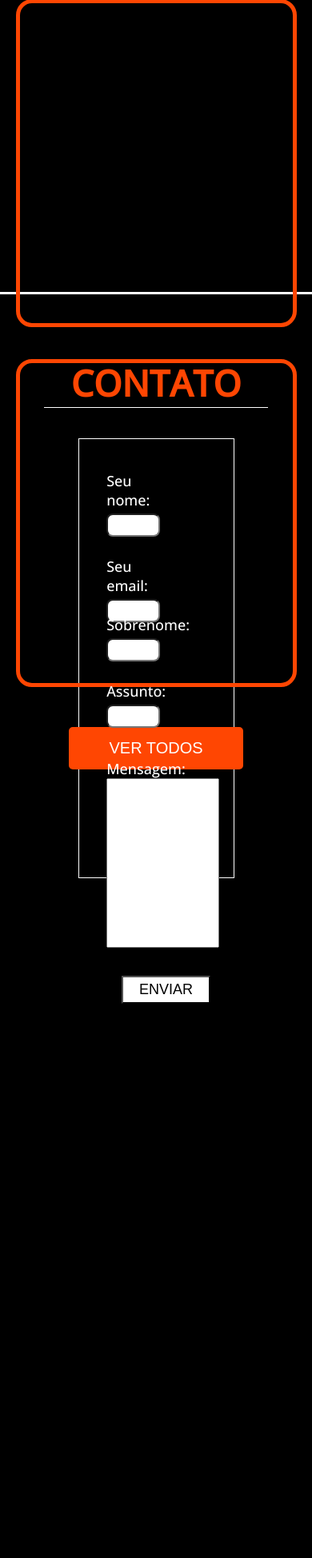
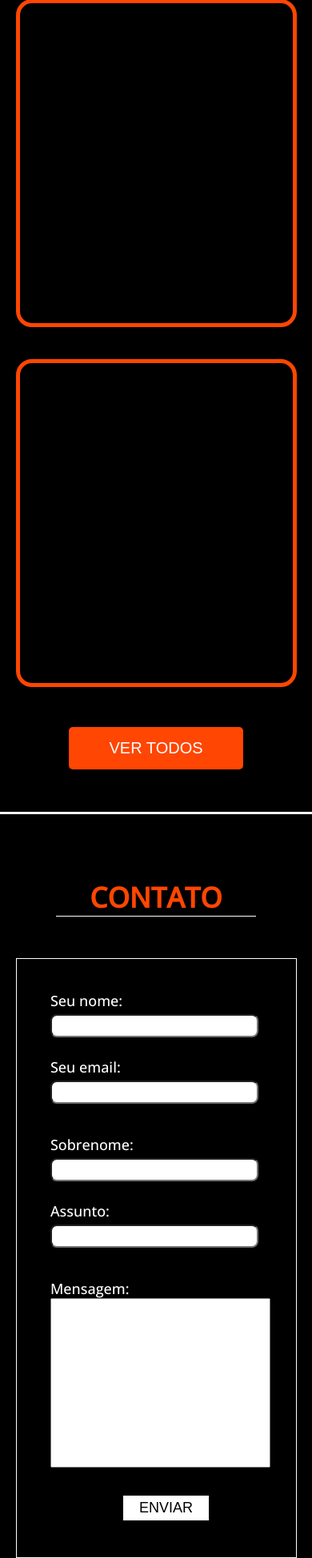
Before and after one commit to gsocria/portfolio, a PHP site: page / in a window 390 px wide. Shown: the part 3142-5090 px from the top of the page at 80% size. Before the commit the page ends 4397 px from the top, so only its background shows below. Run offline with PHP 8.4, Linux system fonts and the light colour scheme; some libraries are stand-ins or nearby versions.

Commit message:
portfolio em testes

```diff
--- a/assets/css/style.css
+++ b/assets/css/style.css
@@ -484,7 +484,7 @@ body {
 #projetos {
     width: 100%;
     padding-top: 100px;
-    height: 1450px;
+    height: 1500px;
     border-top: 1px solid white;
     border-bottom: 3px solid white;
 }
@@ -615,6 +615,7 @@ body {
     #projetos {
         width: 100%;
         padding-top: 80px;
+        height: 2100px;
     }
 
     .titulo-projetos {
@@ -834,4 +835,118 @@ body {
     color: var(--preto);
     font-size: 18px;
     cursor: pointer;
+    border: none;
 }
+
+@media (max-width: 768px) {
+
+    #contato {
+    width: 100%;
+    padding-top: 80px;
+    height: 900px;
+}
+
+
+    .titulo-contato {
+    height: 50px;
+    margin-bottom: 50px;
+    text-align: center;
+
+}
+
+.text-titulo {
+    width: 250px;
+    margin: 0 auto;
+}
+
+.text-titulo h1 {
+    font-size: 35px;
+    color: var(--laranja);
+    border-bottom: 1px solid var(--branco);
+}
+
+.formulario {
+    border: 1px solid white;
+    width: 90%;
+    height: 750px;
+    margin: 0 auto;
+
+}
+
+.conteudo {
+    width: 90%;
+    display: flex;
+    flex-wrap: wrap;
+    gap: 30px;
+    justify-content: flex-start;
+    margin: 0 auto;
+    padding-top: 40px;
+    padding-left: 25px;
+}
+
+.coluna1  {
+    width: 90%;
+    height: 150px;
+}
+
+.coluna1 label {
+    font-size: 18px;
+}
+
+.coluna1 input {
+    width: 100%;
+    border-radius: 8px;
+    padding: 5px;
+    margin-top: 5px;
+    margin-bottom: 25px;
+    color: var(--preto);
+}
+
+.coluna2 {
+    width: 90%;
+    height: 150px;
+}
+
+.coluna2 label {
+    font-size: 18px;
+}
+
+
+.coluna2 input {
+    width: 100%;
+    border-radius: 8px;
+    padding: 5px;
+    margin-top: 5px;
+    margin-bottom: 25px;
+    color: var(--preto);
+}
+
+.area {
+    width: 100%;
+}
+
+.area textarea {
+    resize: none;
+    color: var(--preto);
+    font-size: 18px;
+    width: 95%;
+}
+
+.area label {
+    font-size: 18px;
+}
+
+.botao-contato {
+    display: flex;
+    margin: 0 auto;
+}
+
+.botao-contato button {
+    padding: 5px 20px;
+    background-color: var(--branco);
+    color: var(--preto);
+    font-size: 18px;
+    cursor: pointer;
+    border: none;
+}
+}
--- a/index.html
+++ b/index.html
@@ -208,7 +208,7 @@
 
             </div>
 
-            <form action="enviarEmail.php" class="formulario" action="#" method="post">
+            <form action="enviarEmail.php" class="formulario" method="post">
 
                 <div class="conteudo">
 
```
